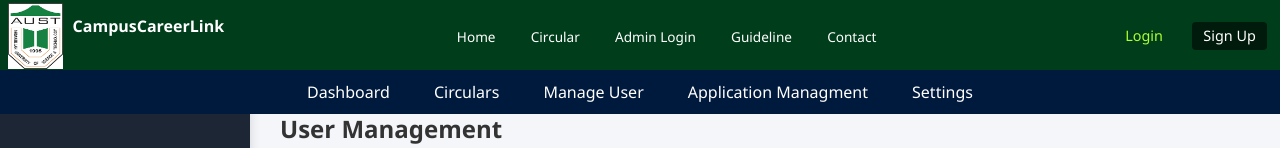
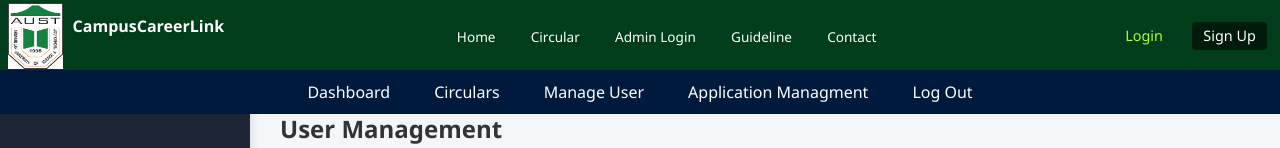
Before and after one commit to nabihatahsin101/CampusCareerLink, a React (Vite) app in the folder frontend/: page /userManagement in a window 1280 px wide. Shown: the top 148 px of the page. Built offline with nearby package versions, Linux system fonts and the light colour scheme; no server answers.

Commit message:
logout from admin panel option

```diff
--- a/frontend/src/components/AdminNavbar.jsx
+++ b/frontend/src/components/AdminNavbar.jsx
@@ -11,7 +11,7 @@ const AdminNavbar = () => {
 
         <li><Link to="/userManagement">Manage User</Link></li>
         <li><Link to="/applicationManagment">Application Managment</Link></li>
-        <li><Link to="/admin/settings">Settings</Link></li>
+        <li><Link to="/admin/settings">Log Out</Link></li>
 
       </ul>
     </nav>
--- a/frontend/src/components/Sidebar.jsx
+++ b/frontend/src/components/Sidebar.jsx
@@ -50,7 +50,7 @@ function Sidebar({ openSidebarToggle, OpenSidebar }) {
 
         <li className="sidebar-list-item">
           <a href="">
-            <BsFillGearFill className="icon" /> Setting
+            <BsFillGearFill className="icon" />LogOut
           </a>
         </li>
       </ul>
```
